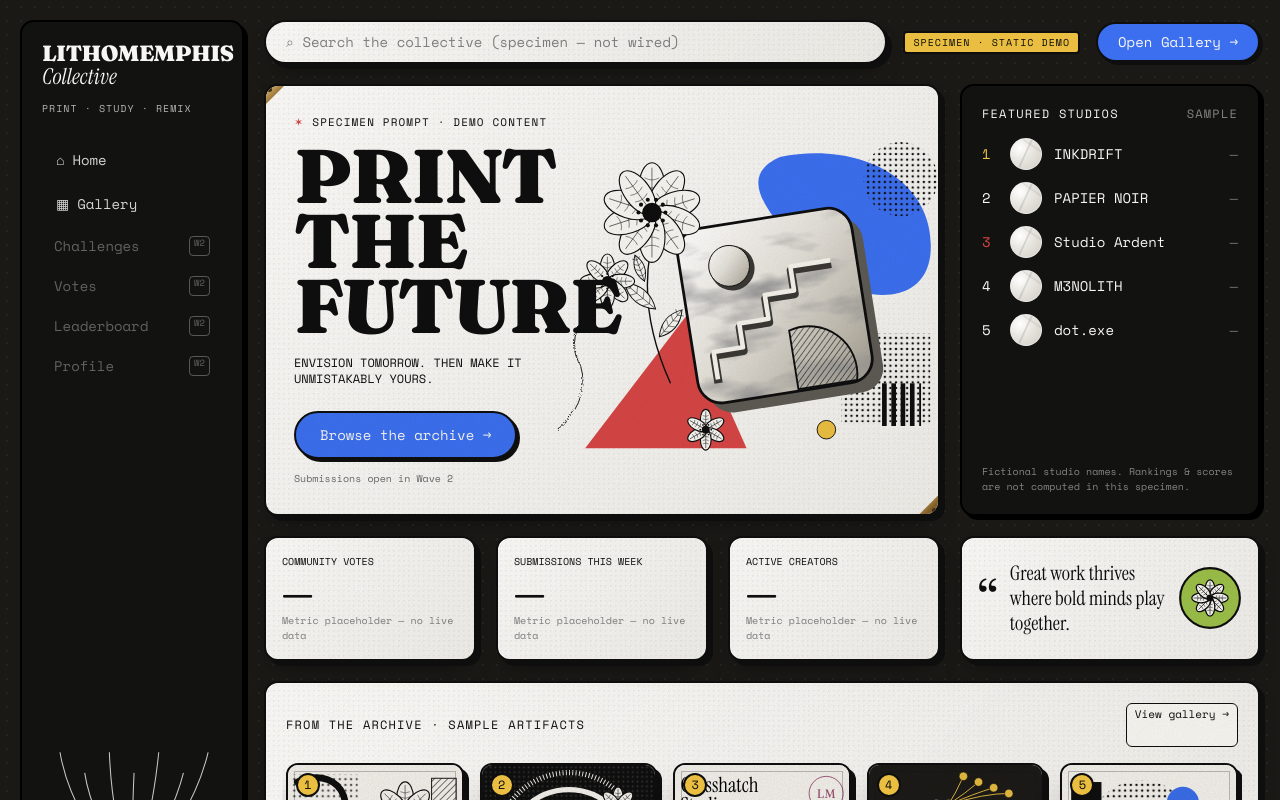
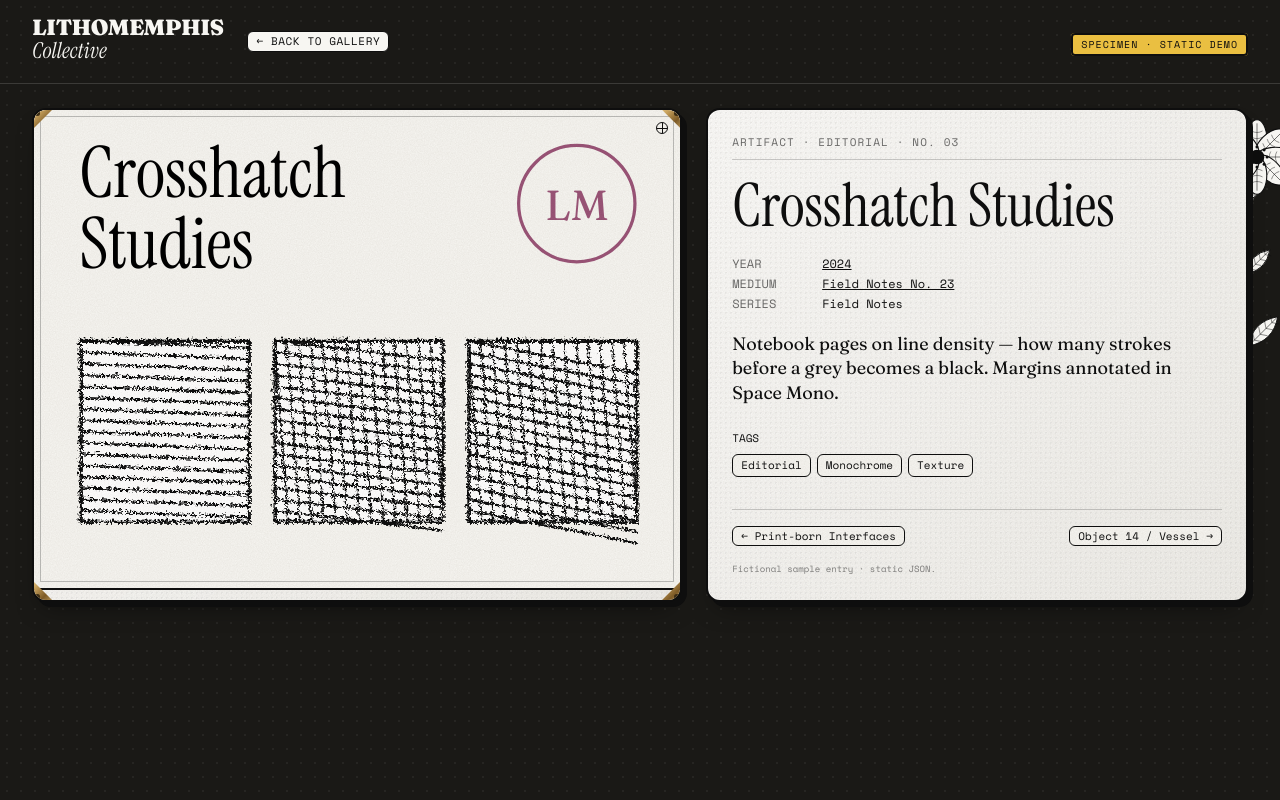
Before and after one commit to MelodicBloom/lithomemphis, a React (Vite) app: page /gallery/crosshatch-studies in a window 1280 px wide. Shown: the top 800 px of the page. Built offline with nearby package versions, Linux system fonts and the light colour scheme.

Commit message:
Gallery: functional tag/medium/year/tab/search filters via URL params + /gallery/:id artifact detail pages (#3)
Co-authored-by: qt314wink <230908829+qt314wink@users.noreply.github.com>

```diff
--- a/src/data/artifacts.json
+++ b/src/data/artifacts.json
@@ -1,10 +1,10 @@
 [
- {"id":"flora-typica-7","title":"Flora Typica No. 7","year":2024,"medium":"Lithograph","tag":"NEW","kind":"Botanical","art":"flora","cta":"View artifact"},
- {"id":"print-born-interfaces","title":"Print-born Interfaces","year":2024,"medium":"Series · 12 artifacts","tag":"SERIES","kind":"Interface","art":"arches","cta":"Open series"},
- {"id":"crosshatch-studies","title":"Crosshatch Studies","year":2024,"medium":"Field Notes No. 23","tag":"","kind":"Editorial","art":"notes","cta":"Read note"},
- {"id":"object-14-vessel","title":"Object 14 / Vessel","year":2024,"medium":"Object study","tag":"","kind":"Object","art":"vessel","cta":"View artifact"},
- {"id":"signal-noise","title":"Signal / Noise","year":2024,"medium":"Screen Print","tag":"NEW","kind":"Poster","art":"signal","cta":"View artifact"},
- {"id":"ephemera-collection","title":"Ephemera Collection","year":2023,"medium":"Archive","tag":"ARCHIVE","kind":"Archive","art":"book","cta":"Explore"},
- {"id":"litho-loop-03","title":"Litho Loop 03","year":2024,"medium":"Motion study","tag":"MOTION","kind":"Motion","art":"loop","cta":"View artifact"},
- {"id":"garden-of-marks","title":"Garden of Marks","year":2022,"medium":"Screen Print","tag":"","kind":"Botanical","art":"garden","cta":"View artifact"}
+ {"id":"flora-typica-7","title":"Flora Typica No. 7","year":2024,"medium":"Lithograph","tag":"NEW","kind":"Botanical","art":"flora","cta":"View artifact","tags":["Botanical","Monochrome","Texture"],"description":"A stone-drawn botanical pulled in a single ink pass. Petal hatching was scraped back by hand before etching — the seventh state of an ongoing flora study."},
+ {"id":"print-born-interfaces","title":"Print-born Interfaces","year":2024,"medium":"Series · 12 artifacts","tag":"SERIES","kind":"Interface","art":"arches","cta":"Open series","tags":["Geometric","Experimental","Color Field"],"series":"Print-born Interfaces","description":"Twelve interface sketches treated as plates: arches, tabs and buttons registered like a four-colour run. Sample series, fictional plates."},
+ {"id":"crosshatch-studies","title":"Crosshatch Studies","year":2024,"medium":"Field Notes No. 23","tag":"","kind":"Editorial","art":"notes","cta":"Read note","tags":["Editorial","Monochrome","Texture"],"series":"Field Notes","description":"Notebook pages on line density — how many strokes before a grey becomes a black. Margins annotated in Space Mono."},
+ {"id":"object-14-vessel","title":"Object 14 / Vessel","year":2024,"medium":"Object study","tag":"","kind":"Object","art":"vessel","cta":"View artifact","tags":["Object","Abstract"],"series":"Origination Series","description":"A vessel drawn as if it were a specimen: front elevation, contour, and a halftone shadow that never quite lands."},
+ {"id":"signal-noise","title":"Signal / Noise","year":2024,"medium":"Screen Print","tag":"NEW","kind":"Poster","art":"signal","cta":"View artifact","tags":["Poster","Abstract","Color Field"],"description":"Poster study in two screens. The second screen was deliberately misregistered by 2mm — the noise is the point."},
+ {"id":"ephemera-collection","title":"Ephemera Collection","year":2023,"medium":"Archive","tag":"ARCHIVE","kind":"Archive","art":"book","cta":"Explore","tags":["Editorial","Texture"],"series":"Ephemera","description":"Tickets, wrappers, and offcuts bound into a working archive. A sample index of the collective's paper scraps."},
+ {"id":"litho-loop-03","title":"Litho Loop 03","year":2024,"medium":"Motion study","tag":"MOTION","kind":"Motion","art":"loop","cta":"View artifact","tags":["Experimental","Geometric"],"description":"A looping motion study built from three printed frames, scanned and re-sequenced. Grain is preserved frame to frame."},
+ {"id":"garden-of-marks","title":"Garden of Marks","year":2022,"medium":"Screen Print","tag":"","kind":"Botanical","art":"garden","cta":"View artifact","tags":["Botanical","Color Field","Abstract"],"series":"Origination Series","description":"An early screen print: a garden made only of marks — dots, dashes, and a sunflower that refuses to be round."}
 ]
--- /dev/null
+++ b/src/lib/gallery.ts
@@ -0,0 +1,13 @@
+import data from '../data/artifacts.json'
+export type Artifact = { id: string; title: string; year: number; medium: string; tag: string; kind: string; art: string; cta: string; tags: string[]; description?: string; series?: string }
+export const artifacts = data as Artifact[]
+export const TABS = ['All', 'New Works', 'Editorial', 'Objects', 'Motion', 'Archives'] as const
+export const TAGS = ['Abstract', 'Botanical', 'Editorial', 'Geometric', 'Texture', 'Poster', 'Object', 'Experimental', 'Monochrome', 'Color Field']
+export const mediumOf = (a: Artifact) => a.medium.split(' ·')[0]
+export const YEARS = [...new Set(artifacts.map(a => a.year))].sort((a, b) => b - a)
+export const tabMatch = (t: string, a: Artifact) => t === 'All' || (t === 'New Works' && a.tag === 'NEW') || (t === 'Editorial' && a.kind === 'Editorial') || (t === 'Objects' && a.kind === 'Object') || (t === 'Motion' && a.kind === 'Motion') || (t === 'Archives' && a.kind === 'Archive')
+export type Filters = { tab: string; tag: string; medium: string; year: string; q: string }
+export const readFilters = (p: URLSearchParams): Filters => ({ tab: p.get('tab') || 'All', tag: p.get('tag') || '', medium: p.get('medium') || '', year: p.get('year') || '', q: p.get('q') || '' })
+export const filterArtifacts = (f: Filters) => artifacts.filter(a =>
+  tabMatch(f.tab, a) && (!f.tag || a.tags.includes(f.tag)) && (!f.medium || mediumOf(a) === f.medium) && (!f.year || String(a.year) === f.year) &&
+  (!f.q || [a.title, a.medium, a.kind, a.description ?? '', ...a.tags].join(' ').toLowerCase().includes(f.q.toLowerCase())))
--- a/src/main.tsx
+++ b/src/main.tsx
@@ -6,10 +6,11 @@ import './styles/tokens.css'
 import './styles/lab.css'
 import Home from './pages/Home'
 import Gallery from './pages/Gallery'
+import Artifact from './pages/Artifact'
 import { InkDefs } from './components/Icon'
 const Lab = lazy(() => import('./pages/Lab')), LabIcons = lazy(() => import('./pages/LabIcons'))
 createRoot(document.getElementById('root')!).render(
   <StrictMode><InkDefs /><BrowserRouter><Suspense fallback={<div className="p-8 font-mono text-paper">loading lab…</div>}><Routes>
-    <Route path="/" element={<Home/>}/><Route path="/gallery" element={<Gallery/>}/>
+    <Route path="/" element={<Home/>}/><Route path="/gallery" element={<Gallery/>}/><Route path="/gallery/:id" element={<Artifact/>}/>
     <Route path="/lab" element={<Lab/>}/><Route path="/lab/icons" element={<LabIcons/>}/>
     <Route path="*" element={<Home/>}/></Routes></Suspense></BrowserRouter></StrictMode>)
--- /dev/null
+++ b/src/pages/Artifact.tsx
@@ -0,0 +1,41 @@
+import { Link, useLocation, useParams } from 'react-router-dom'
+import Clips from '../components/Clips'
+import Art, { EdgeBotanical } from '../components/Art'
+import MobileNav from '../components/MobileNav'
+import { Logo, SpecimenBadge } from '../components/Nav'
+import { artifacts, mediumOf } from '../lib/gallery'
+const tagColor: Record<string, string> = { NEW: 'bg-cornflower text-paper', SERIES: 'bg-sunflower', ARCHIVE: 'bg-wine text-paper', MOTION: 'bg-lime' }
+export default function Artifact() {
+  const { id } = useParams(); const { search } = useLocation()
+  const back = `/gallery${search}`
+  const i = artifacts.findIndex(a => a.id === id); const a = artifacts[i]
+  const header = <header className="flex items-center gap-6 px-4 lg:px-8 py-4 border-b border-paper/15 relative z-10"><Link to="/" className="hidden lg:block"><Logo /></Link>
+    <Link to={back} className="chip bg-paper uppercase tracking-wider text-xs">← Back to gallery</Link><span className="ml-auto hidden sm:inline"><SpecimenBadge /></span></header>
+  if (!a) return <><MobileNav /><div className="min-h-screen max-w-[1440px] mx-auto">{header}
+    <main className="px-4 lg:px-8 py-10"><div className="paper p-10 max-w-xl mx-auto text-center relative"><Clips /><span className="registration top-3 right-3" />
+      <div className="font-mono text-[11px] uppercase tracking-widest text-ink/60">Error 404 · plate missing from the archive</div>
+      <h1 className="font-serif text-5xl mt-2">No such artifact.</h1>
+      <p className="font-mono text-xs text-ink/70 mt-3">“{id}” was never pulled, or the stone was wiped. Sample collection only.</p>
+      <Link to={back} className="btn bg-sunflower inline-block mt-6 text-xs uppercase">Return to the gallery →</Link></div></main></div></>
+  const prev = artifacts[(i - 1 + artifacts.length) % artifacts.length], next = artifacts[(i + 1) % artifacts.length]
+  return <><MobileNav /><div className="min-h-screen max-w-[1440px] mx-auto relative overflow-hidden">{header}
+    <EdgeBotanical className="hidden xl:block absolute -right-10 top-28 w-36 pointer-events-none" />
+    <main className="grid grid-cols-1 lg:grid-cols-[1.2fr_1fr] gap-6 px-4 lg:px-8 py-6 relative z-10">
+      <div className="paper overflow-hidden relative"><Clips />{a.tag && <span className={`tag absolute z-10 top-3 left-3 ${tagColor[a.tag]}`}>{a.tag}</span>}<span className="registration top-3 right-3 z-10" />
+        <div className="h-[340px] sm:h-[480px] print-frame"><Art kind={a.art} /></div></div>
+      <article className="paper p-6 self-start relative">
+        <div className="font-mono text-[11px] uppercase tracking-widest text-ink/60 border-b border-ink/20 pb-2">Artifact · {a.kind} · No. {String(i + 1).padStart(2, '0')}</div>
+        <h1 className="font-serif text-5xl sm:text-6xl leading-none mt-4">{a.title}</h1>
+        <dl className="grid grid-cols-[90px_1fr] gap-y-1 font-mono text-xs mt-5">
+          <dt className="uppercase text-ink/60">Year</dt><dd><Link className="underline" to={`/gallery?year=${a.year}`}>{a.year}</Link></dd>
+          <dt className="uppercase text-ink/60">Medium</dt><dd><Link className="underline" to={`/gallery?medium=${encodeURIComponent(mediumOf(a))}`}>{a.medium}</Link></dd>
+          {a.series && <><dt className="uppercase text-ink/60">Series</dt><dd>{a.series}</dd></>}
+        </dl>
+        {a.description && <p className="font-display text-lg leading-snug mt-5">{a.description}</p>}
+        <div className="font-mono text-[11px] uppercase mt-6 mb-2">Tags</div>
+        <div className="flex flex-wrap gap-1.5">{a.tags.map(t => <Link key={t} to={`/gallery?tag=${encodeURIComponent(t)}`} className="chip">{t}</Link>)}</div>
+        <nav className="flex justify-between gap-2 mt-8 pt-4 border-t border-ink/20 font-mono text-xs">
+          <Link to={`/gallery/${prev.id}${search}`} className="chip">← {prev.title}</Link><Link to={`/gallery/${next.id}${search}`} className="chip">{next.title} →</Link></nav>
+        <p className="font-mono text-[9px] text-ink/50 mt-4">Fictional sample entry · static JSON.</p>
+      </article></main></div></>
+}
--- a/src/pages/Gallery.tsx
+++ b/src/pages/Gallery.tsx
@@ -1,18 +1,21 @@
 import { useMemo, useState } from 'react'
-import { Link, NavLink } from 'react-router-dom'
+import { Link, NavLink, useSearchParams } from 'react-router-dom'
 import Clips from '../components/Clips'
 import Art, { Flower, EdgeBotanical, MarbleBlob } from '../components/Art'
 import MobileNav from '../components/MobileNav'
 import { Logo, SpecimenBadge } from '../components/Nav'
-import artifacts from '../data/artifacts.json'
-const TABS=['All','New Works','Editorial','Objects','Motion','Archives']
-const TAGS=['Abstract','Botanical','Editorial','Geometric','Texture','Poster','Object','Experimental','Monochrome','Color Field']
-const tabMatch=(t:string,a:typeof artifacts[number])=>t==='All'||(t==='New Works'&&a.tag==='NEW')||(t==='Editorial'&&a.kind==='Editorial')||(t==='Objects'&&a.kind==='Object')||(t==='Motion'&&a.kind==='Motion')||(t==='Archives'&&a.kind==='Archive')
+import { artifacts, TABS, TAGS, YEARS, mediumOf, readFilters, filterArtifacts, type Filters } from '../lib/gallery'
 const tagColor:Record<string,string>={NEW:'bg-cornflower text-paper',SERIES:'bg-sunflower',ARCHIVE:'bg-wine text-paper',MOTION:'bg-lime'}
 export default function Gallery(){
-  const [tab,setTab]=useState('All');const [q,setQ]=useState('');const [tag,setTag]=useState('Abstract');const [list,setList]=useState(false);const [sheet,setSheet]=useState(false)
-  const items=useMemo(()=>artifacts.filter(a=>tabMatch(tab,a)&&a.title.toLowerCase().includes(q.toLowerCase())),[tab,q])
-  const mediums=Object.entries(artifacts.reduce<Record<string,number>>((m,a)=>{const k=a.medium.split(' ·')[0];m[k]=(m[k]||0)+1;return m},{}))
+  const [params,setParams]=useSearchParams();const f=readFilters(params);const {tab,q,tag,medium,year}=f
+  const set=(k:keyof Filters,v:string)=>setParams(p=>{const n=new URLSearchParams(p);if(!v||(k==='tab'&&v==='All'))n.delete(k);else n.set(k,v);return n},{replace:k==='q'})
+  const toggle=(k:keyof Filters,v:string)=>set(k,f[k]===v?'':v)
+  const view=params.get('view');const list=view==='list';const setList=(l:boolean)=>set('view' as keyof Filters,l?'list':'')
+  const [sheet,setSheet]=useState(false)
+  const items=useMemo(()=>filterArtifacts({tab,q,tag,medium,year}),[tab,q,tag,medium,year])
+  const active=[tag&&['tag',tag],medium&&['medium',medium],year&&['year',year],q&&['q',`“${q}”`],tab!=='All'&&['tab',tab]].filter(Boolean) as [keyof Filters,string][]
+  const qs=params.toString()
+  const mediums=Object.entries(artifacts.reduce<Record<string,number>>((m,a)=>{const k=mediumOf(a);m[k]=(m[k]||0)+1;return m},{}))
   return <><MobileNav/><div className="min-h-screen max-w-[1440px] mx-auto relative overflow-hidden">
     <svg className="hidden lg:block absolute -left-24 top-48 w-44" viewBox="0 0 100 300" aria-hidden><path d="M10 0 C90 20 100 120 60 160 C20 200 90 260 40 300 H0 V0Z" fill="#3B6FF0"/></svg><EdgeBotanical className="hidden xl:block absolute -right-10 top-28 w-36 pointer-events-none"/><MarbleBlob className="hidden lg:block absolute -left-12 bottom-40 w-32 pointer-events-none"/><div className="hidden lg:block absolute left-4 top-20 w-14 h-56 pointer-events-none" style={{backgroundImage:"repeating-linear-gradient(-45deg,#F7F6F2 0 6px,transparent 6px 14px)"}}/>
     <header className="hidden lg:flex items-center gap-6 px-8 py-4 border-b border-paper/15 relative z-10"><Link to="/"><Logo/></Link>
@@ -21,22 +24,22 @@ export default function Gallery(){
       <aside className={`paper p-4 self-start text-sm lg:block ${sheet?"fixed inset-x-3 bottom-3 top-24 z-50 overflow-y-auto block":"hidden"}`}><Clips/>
         <button onClick={()=>setSheet(false)} className="lg:hidden btn bg-ink text-paper w-full mb-3 text-xs uppercase">Close filters ✕</button>
         <div className="font-mono text-[11px] uppercase tracking-widest border-b border-ink/20 pb-2">Explore the collection</div>
-        <div className="font-mono text-[11px] uppercase mt-4 mb-2">Tags</div><div className="flex flex-wrap gap-1.5">{TAGS.map(t=><button key={t} onClick={()=>setTag(t)} className={`chip ${tag===t?'on':''}`}>{t}</button>)}</div>
-        <div className="font-mono text-[11px] uppercase mt-5 mb-2">Medium</div>{mediums.map(([m,n])=><div key={m} className="flex justify-between font-mono text-xs py-0.5"><span>{m}</span><span>{n}</span></div>)}
+        <div className="font-mono text-[11px] uppercase mt-4 mb-2">Tags</div><div className="flex flex-wrap gap-1.5">{TAGS.map(t=><button key={t} onClick={()=>toggle('tag',t)} aria-pressed={tag===t} className={`chip ${tag===t?'on':''}`}>{t}</button>)}</div>
+        <div className="font-mono text-[11px] uppercase mt-5 mb-2">Medium</div>{mediums.map(([m,n])=><button key={m} onClick={()=>toggle('medium',m)} aria-pressed={medium===m} className={`w-full flex justify-between font-mono text-xs py-0.5 px-1 rounded ${medium===m?'bg-ink text-paper':''}`}><span>{m}</span><span>{n}</span></button>)}
         <div className="font-mono text-[11px] uppercase mt-5 mb-2">Collections</div>{['Origination Series','Field Notes','Print-born Interfaces','Ephemera'].map(m=><div key={m} className="font-mono text-xs py-0.5">{m}</div>)}
-        <div className="font-mono text-[11px] uppercase mt-5 mb-2">Year</div><div className="h-1 bg-ink rounded relative"><span className="absolute -top-1.5 left-0 w-4 h-4 rounded-full bg-paper border-2 border-ink"/><span className="absolute -top-1.5 right-0 w-4 h-4 rounded-full bg-paper border-2 border-ink"/></div><div className="flex justify-between font-mono text-[10px] mt-2"><span>2016</span><span>2024</span></div>
-        <p className="font-mono text-[9px] text-ink/50 mt-4">Tag &amp; year filters are visual chrome in this specimen.</p></aside>
+        <div className="font-mono text-[11px] uppercase mt-5 mb-2">Year</div><div className="flex flex-wrap gap-1.5">{YEARS.map(y=><button key={y} onClick={()=>toggle('year',String(y))} aria-pressed={year===String(y)} className={`chip ${year===String(y)?'on':''}`}>{y}</button>)}</div>
+        {active.length>0&&<button onClick={()=>setParams(view?{view}:{})} className="btn bg-cherry text-paper w-full mt-5 text-xs uppercase">Clear filters ✕</button>}</aside>
       <main>
-        <div className="flex items-end justify-between gap-4"><div><h1 className="font-serif text-[64px] sm:text-[96px] leading-none text-paper">Gallery</h1><p className="font-mono text-xs text-paper/75 max-w-md mt-2">A living archive of print-born experiments, interfaces, and visual artifacts. Sample entries — static JSON.</p></div>
+        <div className="flex items-end justify-between gap-4"><div><h1 className="font-serif text-[64px] sm:text-[96px] leading-none text-paper">Gallery</h1><p className="font-mono text-xs text-paper/75 max-w-md mt-2">A living archive of print-born experiments, interfaces, and visual artifacts. Sample entries — static JSON.</p>{active.length>0&&<div className="flex flex-wrap gap-1.5 mt-3">{active.map(([k,v])=><button key={k} onClick={()=>set(k,'')} className="tag bg-sunflower text-ink">{k} · {v} ✕</button>)}</div>}</div>
           <svg viewBox="0 0 220 120" className="hidden md:block w-64 shrink-0"><Flower x={60} y={55} r={40} c="#F7F6F2"/><circle cx="150" cy="40" r="22" fill="#D54545"/><g stroke="#F7F6F2" strokeWidth=".7">{Array.from({length:8}).map((_,i)=><line key={i} x1={130+i*10} y1="60" x2={130+i*10} y2="120"/>)}</g></svg></div>
         <button onClick={()=>setSheet(true)} className="lg:hidden btn bg-paper w-full mt-4 text-xs uppercase tracking-widest">☰ Explore the collection · filters</button>
-        <div className="paper p-2 flex flex-wrap lg:flex-nowrap items-center gap-2 mt-4"><div className="flex gap-1 overflow-x-auto w-full lg:w-auto">{TABS.map(t=><button key={t} onClick={()=>setTab(t)} className={`font-mono text-xs px-3 min-h-[44px] lg:min-h-0 lg:py-1.5 rounded-md whitespace-nowrap ${tab===t?'bg-ink text-paper':''}`}>{t}</button>)}</div>
-          <span className="hidden xl:inline ml-auto font-mono text-[11px] border-l border-ink/20 pl-3">Sort: Date, new → old</span>
-          <input value={q} onChange={e=>setQ(e.target.value)} placeholder="Search the gallery…" className="font-mono text-xs border-2 border-ink rounded-md px-3 min-h-[44px] lg:min-h-0 lg:py-1.5 bg-transparent flex-1 lg:flex-none lg:w-48 lg:ml-auto xl:ml-0"/>
+        <div className="paper p-2 flex flex-wrap lg:flex-nowrap items-center gap-2 mt-4"><div className="flex gap-1 overflow-x-auto w-full lg:w-auto">{TABS.map(t=><button key={t} onClick={()=>set('tab',t)} className={`font-mono text-xs px-3 min-h-[44px] lg:min-h-0 lg:py-1.5 rounded-md whitespace-nowrap ${tab===t?'bg-ink text-paper':''}`}>{t}</button>)}</div>
+          <span className="hidden xl:inline ml-auto font-mono text-[11px] border-l border-ink/20 pl-3">{items.length} / {artifacts.length} artifacts</span>
+          <input value={q} onChange={e=>set('q',e.target.value)} aria-label="Search the gallery" placeholder="Search the gallery…" className="font-mono text-xs border-2 border-ink rounded-md px-3 min-h-[44px] lg:min-h-0 lg:py-1.5 bg-transparent flex-1 lg:flex-none lg:w-48 lg:ml-auto xl:ml-0"/>
           <button onClick={()=>setList(false)} className={`chip min-w-[44px] ${!list?'on':''}`}>▦</button><button onClick={()=>setList(true)} className={`chip min-w-[44px] ${list?'on':''}`}>≡</button></div>
         <div className={`mt-6 grid gap-5 ${list?'grid-cols-1':'grid-cols-1 sm:grid-cols-2 xl:grid-cols-4'}`}>{items.map(a=><article key={a.id} className={`paper overflow-hidden ${list?'flex':''}`}>{a.tag&&<span className={`tag absolute z-10 top-3 left-3 ${tagColor[a.tag]}`}>{a.tag}</span>}<span className="registration top-3 right-3 z-10"/>
           <div className={`${list?'w-32 sm:w-48 h-28 shrink-0':'h-48 lg:h-44'} print-frame`}><Art kind={a.art}/></div>
-          <div className="p-3 flex-1"><h3 className="font-serif text-xl leading-tight">{a.title}</h3><div className="font-mono text-[10px] text-ink/60">{a.year} · {a.medium}</div>
-            <div className="flex justify-between items-center mt-3"><a href="#" onClick={e=>e.preventDefault()} className="chip uppercase tracking-wider">{a.cta} →</a><span className="w-6 h-6 rounded-full border-2 border-ink grid place-items-center text-xs">✶</span></div></div></article>)}
-          {items.length===0&&<p className="font-mono text-paper col-span-full">No sample artifacts match.</p>}</div>
+          <div className="p-3 flex-1"><h3 className="font-serif text-xl leading-tight"><Link to={`/gallery/${a.id}${qs?`?${qs}`:''}`} className="hover:underline">{a.title}</Link></h3><div className="font-mono text-[10px] text-ink/60">{a.year} · {a.medium}</div>
+            <div className="flex justify-between items-center mt-3"><Link to={`/gallery/${a.id}${qs?`?${qs}`:''}`} className="chip uppercase tracking-wider">{a.cta} →</Link><span className="w-6 h-6 rounded-full border-2 border-ink grid place-items-center text-xs">✶</span></div></div></article>)}
+          {items.length===0&&<div className="paper p-8 col-span-full text-center relative"><span className="registration top-3 right-3"/><div className="font-mono text-[11px] uppercase tracking-widest text-ink/60">Plate not found · 0 impressions</div><h2 className="font-serif text-4xl mt-2">Nothing pulled from the press.</h2><p className="font-mono text-xs text-ink/70 mt-2 max-w-md mx-auto">No sample artifacts match these filters. Loosen a tag, medium, or year — or start over with a clean stone.</p><button onClick={()=>setParams(view?{view}:{})} className="btn bg-sunflower mt-5 text-xs uppercase">Wipe the stone ↺</button></div>}</div>
       </main></div>{sheet&&<div className="lg:hidden fixed inset-0 bg-black/50 z-40" onClick={()=>setSheet(false)}/>}</div></>}
--- a/token-audit-receipt.json
+++ b/token-audit-receipt.json
@@ -1,7 +1,7 @@
 {
   "pass": true,
-  "auditedAt": "2026-10-27T13:41:52.496Z",
-  "commit": "0b80820",
+  "auditedAt": "2026-11-04T13:56:59.245Z",
+  "commit": "2a3f9f6",
   "schema": "schema/token-drift.schema.json",
   "tokensHash": "e0fa13282fabbc19",
   "counts": {
```
